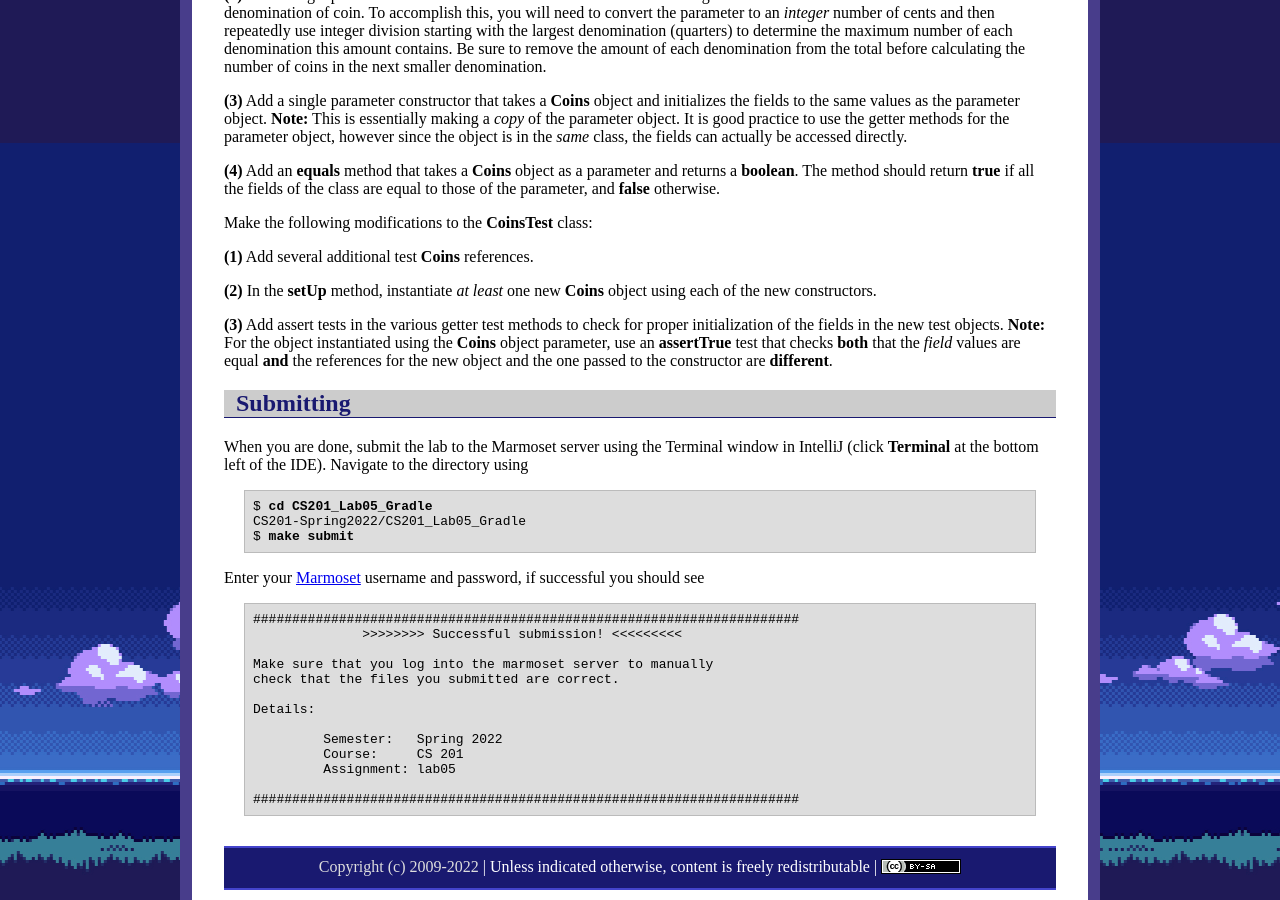
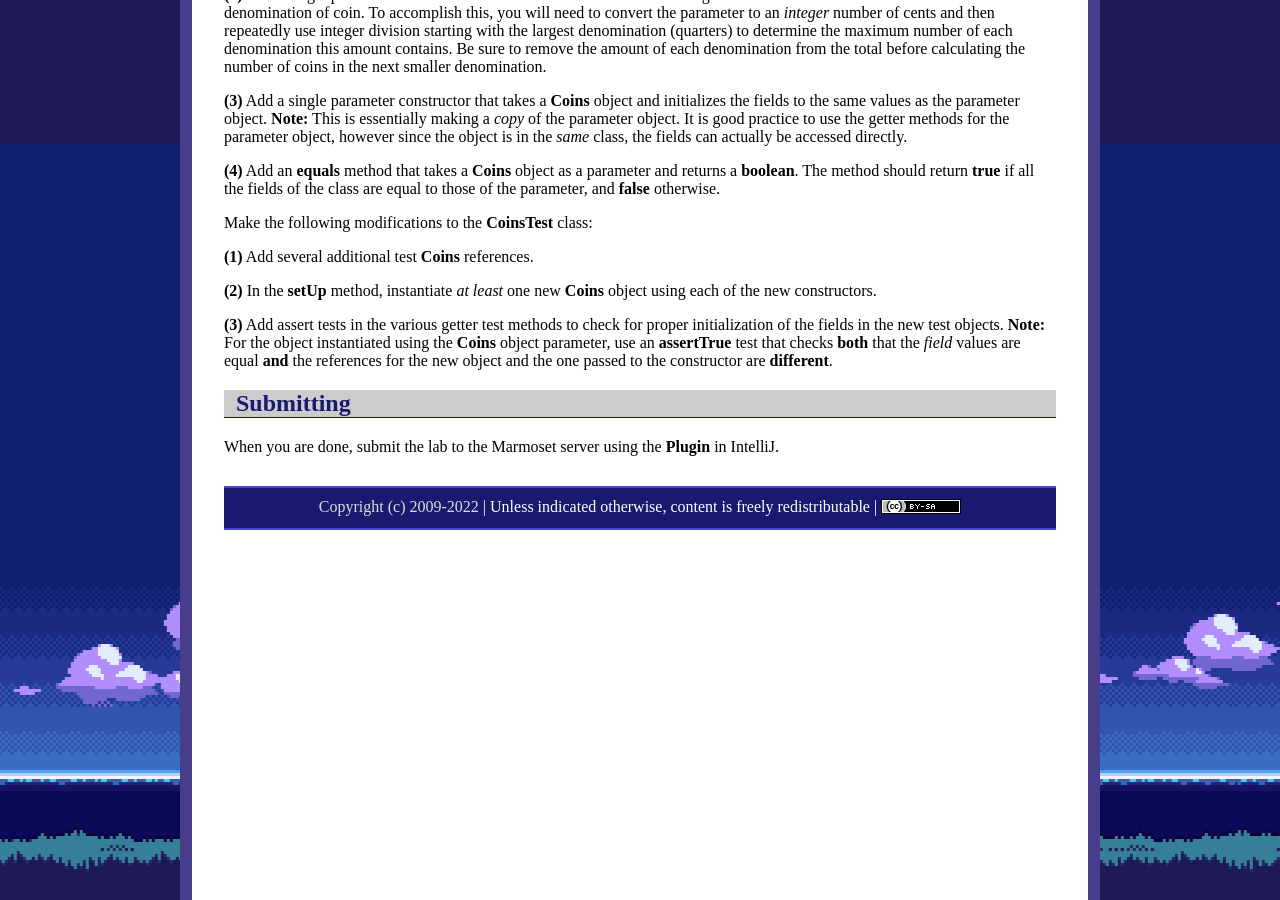
Before and after one commit to ycpcs/cs201-fall2026, a Jekyll site: the page built from labs/lab05.md, in a window 1280 px wide and 900 px high, scrolled down 757 px. Built offline with Jekyll 4.4.1, drawn with Linux system fonts in a browser that asks for light colours.

Commit message:
Update lab05.md

```diff
--- a/labs/lab05.md
+++ b/labs/lab05.md
@@ -53,28 +53,4 @@ Make the following modifications to the **CoinsTest** class:
 
 ## Submitting
 
-When you are done, submit the lab to the Marmoset server using the Terminal window in IntelliJ (click **Terminal** at the bottom left of the IDE). Navigate to the directory using
-
-<pre>
-$ <b>cd CS201_Lab05_Gradle</b>
-CS201-Spring2022/CS201_Lab05_Gradle
-$ <b>make submit</b>
-</pre>
-
-Enter your [Marmoset](https://cs.ycp.edu/marmoset) username and password, if successful you should see
-
-<pre>
-######################################################################
-              >>>>>>>> Successful submission! <<<<<<<<<
-
-Make sure that you log into the marmoset server to manually
-check that the files you submitted are correct.
-
-Details:
-
-         Semester:   Spring 2022
-         Course:     CS 201
-         Assignment: lab05
-
-######################################################################
-</pre>
+When you are done, submit the lab to the Marmoset server using the **Plugin** in IntelliJ.
```
